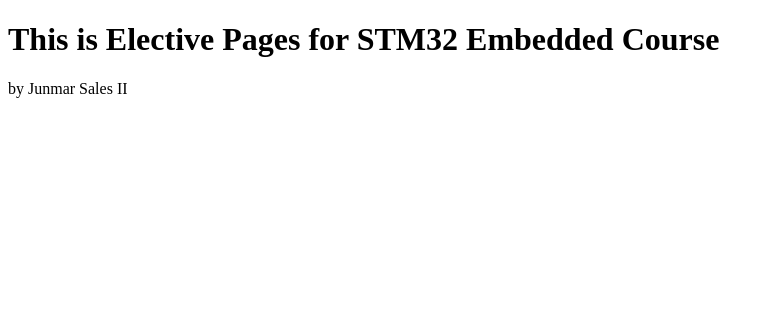
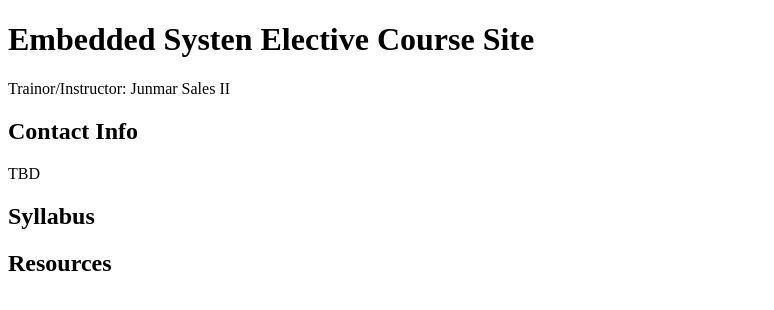
Before and after one commit to JUNMAR77/junmar77.github.io, a plain HTML site: page index.html in a window 1280 px wide. Shown: the whole page, without its empty margins (0-774 px from the left). Drawn offline with Linux system fonts and the light colour scheme.

Commit message:
Update index.html

```diff
--- a/index.html
+++ b/index.html
@@ -1,12 +1,16 @@
 <!DOCTYPE html>
 <html>
 <head>
-<title>EMBEDDED SYSTEMS Elective Course</title>
+<title>Embedded System Elective Course</title>
 </head>
 <body>
 
-<h1>This is Elective Pages for STM32 Embedded Course</h1>
-<p>by Junmar Sales II</p>
+<h1>Embedded Systen Elective Course Site</h1>
+<p> Trainor/Instructor: Junmar Sales II</p>
+<h2>Contact Info</h2>
+<p> TBD </p>
+<h2>Syllabus</h2>
+<h2>Resources</h2>
 
 </body>
 </html>
```
